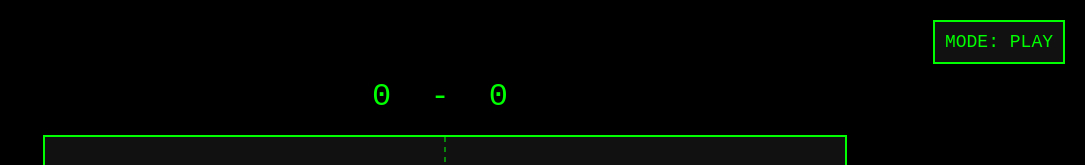
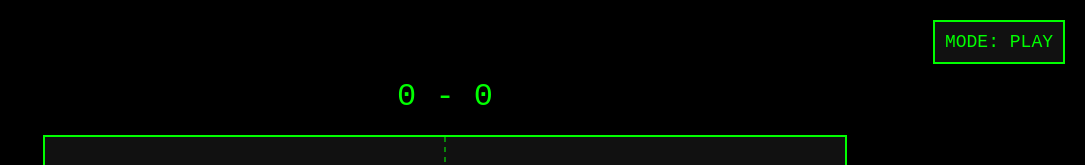
Before and after one commit to kalepail/pong-game, a website built with Vite: page index.html in a window 1280 px wide. Shown: the top 165 px of the page, without its empty margins (195-1280 px from the left). Built offline with nearby package versions, Linux system fonts and the light colour scheme.

Commit message:
fixed an alignment issue

```diff
--- a/index.html
+++ b/index.html
@@ -36,7 +36,6 @@
         #scoreboard {
             font-size: 32px;
             margin-bottom: 20px;
-            letter-spacing: 10px;
         }
 
         #controls {
```
Also changed, not shown: 1 other file.
